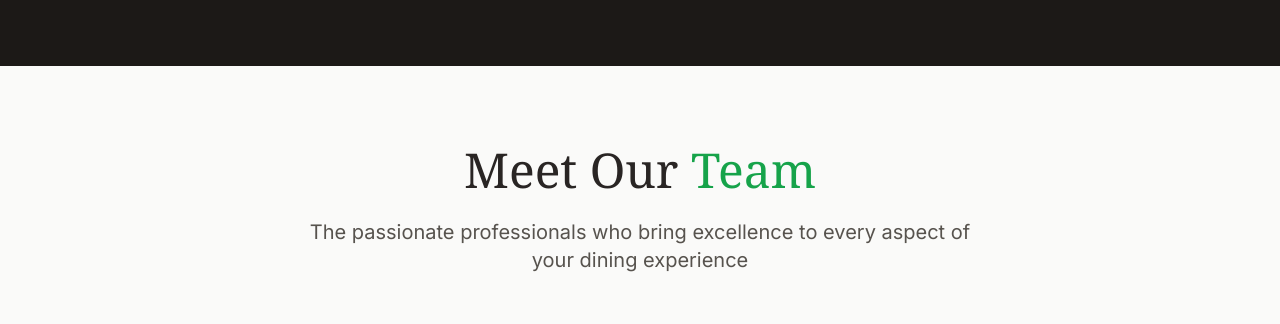
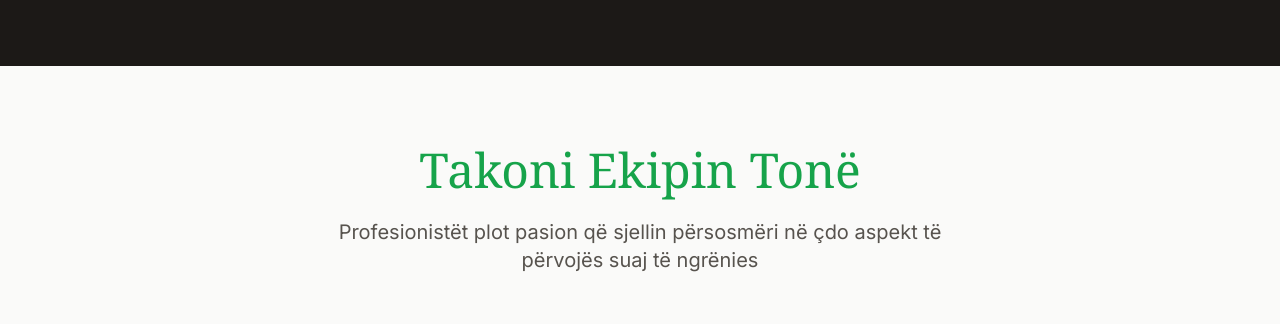
Before and after one commit to egrabanica/IlkaSteakhouse, a React (Vite) app: page / in a window 1280 px wide. Shown: the part 4160-4484 px from the top of the page. Built offline with nearby package versions, Linux system fonts and the light colour scheme.

Commit message:
fix: Translate team section header and description to Albanian

```diff
--- a/src/components/Staff.tsx
+++ b/src/components/Staff.tsx
@@ -43,10 +43,10 @@ const Staff = () => {
         {/* Header */}
         <div className="text-center mb-16">
           <h2 className="text-4xl md:text-5xl font-serif text-stone-800 mb-6">
-            Meet Our <span className="text-green-600">Team</span>
+            <span className="text-green-600">Takoni Ekipin Tonë</span>
           </h2>
           <p className="text-xl text-stone-600 max-w-2xl mx-auto">
-            The passionate professionals who bring excellence to every aspect of your dining experience
+            Profesionistët plot pasion që sjellin përsosmëri në çdo aspekt të përvojës suaj të ngrënies
           </p>
         </div>
 
```
